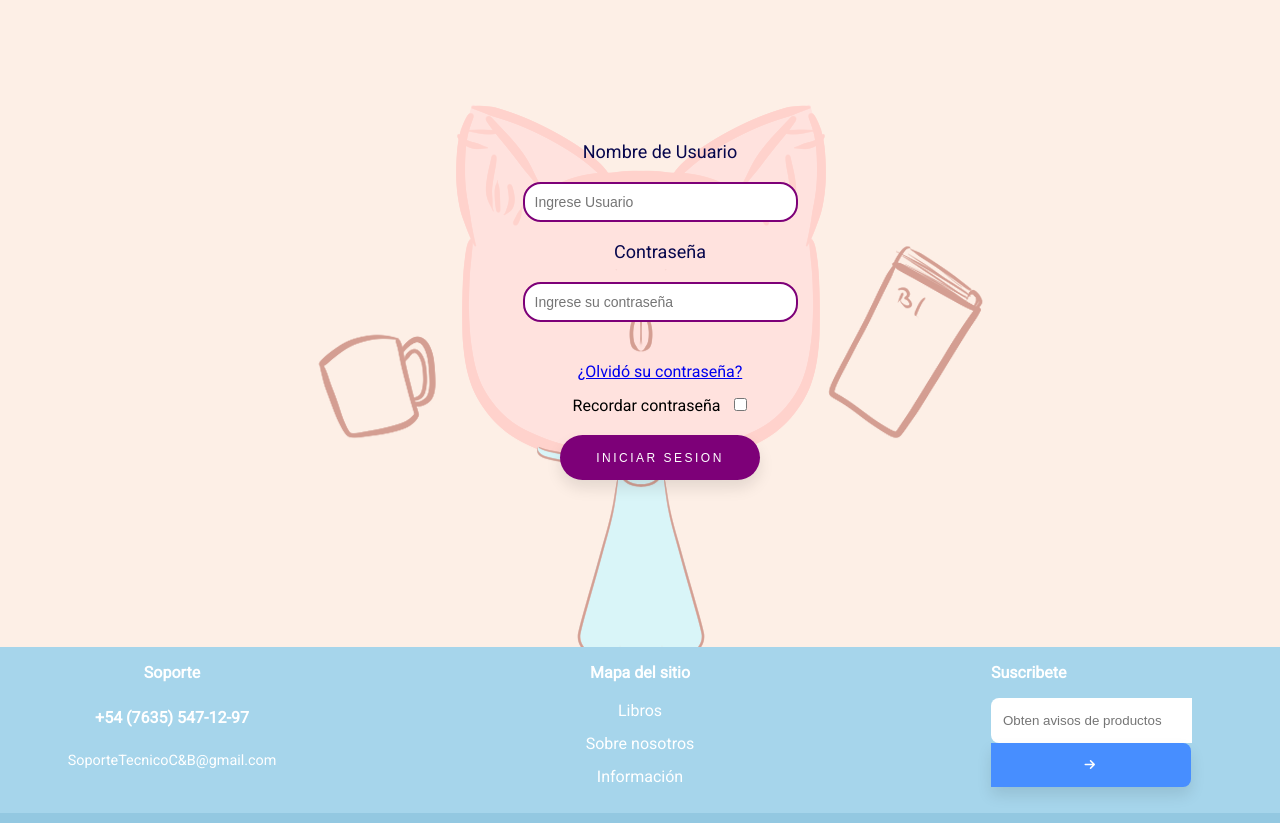
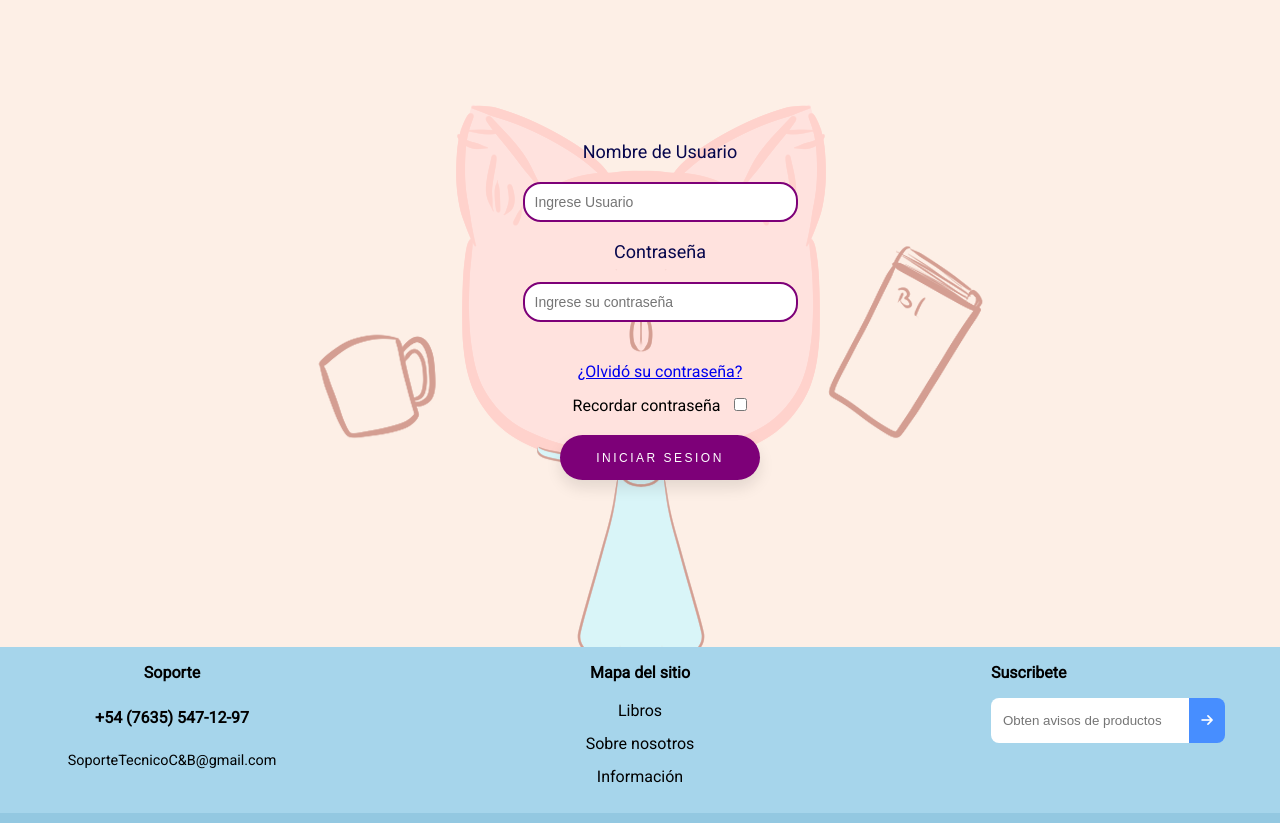
Before and after one commit to barrionuevoJ/CoffeAndBooks_sprint_2, a website: page views/login.html in a window 1280 px wide. Shown: the part 88-911 px from the top of the page. Drawn offline with Linux system fonts and the light colour scheme; files that its build step writes are made by us from their sources; files whose address does not match are found by name.

Commit message:
ajustes al footer en login y registro

```diff
--- a/public/css/styles-login.css
+++ b/public/css/styles-login.css
@@ -94,7 +94,7 @@ div.input-password {
 }
 
 
-button {
+.Caja-form button {
   width: 200px;
   padding: 1.3em 3em;
   font-size: 12px;
@@ -112,18 +112,18 @@ button {
   outline: none;
 }
 
-button:hover {
+.Caja-form button:hover {
   background-color: #23c483;
   box-shadow: 0px 15px 20px rgba(46, 229, 157, 0.4);
   color: #fff;
   transform: translateY(-7px);
 }
 
-button:active {
+.Caja-form button:active {
   transform: translateY(-1px);
 }
 
-.check input{
+.Caja-form .check input{
   accent-color: red;
   justify-items: right;
   margin: 0px 0px 10px 65px;
@@ -136,173 +136,7 @@ main{
 }
 
 
-form{
+.Caja-form form{
   display: flex;
   flex-direction: column;
 }
-
-
-footer {
-  display: flex;
-  flex-direction: column;
-  background-color: #7d0078;
-  color: white;
-}
-
-footer div.copyright {
-  color: white;
-}
-
-@media (min-width: 361px) {
-  footer div.footer-top {
-    display: flex;
-    justify-content: space-between;
-    padding: 2vh;
-    align-items: flex-start;
-}
-
-footer div.footer-left {
-    display: flex;
-    flex-direction: column;
-    align-items: center;
-}
-
-footer div.footer-left .contacts h4 {
-    padding: 10px 0px;
-    text-align: center;
-}
-
-footer div.footer-left p {
-    font-size: 0.9em;
-}
-
-footer div.footer-mid {
-    display: flex;
-    flex-direction: column;
-    align-items: center;
-}
-
-footer div.footer-mid .text p {
-    padding: 3px 0;
-    cursor: pointer;
-}
-
-footer div.footer-top .redes {
-    display: flex;
-    flex-direction: column;
-    align-items: center;
-}
-
-footer div.footer-top .redes i {
-    margin-right: 5px;
-    color: black;
-}
-
-footer div.footer-top .redes p {
-    padding: 5px 0;
-}
-
-footer div.subscribe {
-    display: none;
-}
-
-footer div.copyright {
-    text-align: center;
-    font-size: 1em;
-    background-color: #b607af;
-    border-top: none;
-}
-}
-
-@media (min-width: 1024px) {
-  footer div.footer-top {
-    display: flex;
-    justify-content: space-between;
-    padding: 7vh;
-    align-items: flex-start;
-}
-
-footer div.footer-left {
-    display: flex;
-    flex-direction: column;
-    align-items: center;
-}
-
-footer div.footer-left .contacts h4 {
-    padding: 10px 0px;
-    text-align: center;
-}
-
-footer div.footer-left p {
-    font-size: 0.9em;
-}
-
-footer div.footer-mid {
-    display: flex;
-    flex-direction: column;
-    align-items: center;
-}
-
-footer div.footer-mid .text p {
-    padding: 3px 0;
-}
-
-footer div.footer-top .redes {
-    display: none;
-}
-
-footer div.subscribe {
-    display: block;
-}
-
-footer div.subscribe div.mail {
-    display: flex;
-    margin-top: 2vh;
-}
-
-footer div.subscribe .mail button,
-footer div.subscribe .mail input {
-    padding: 15px 12px;
-    border-style: none;
-    outline: none;
-}
-
-footer div.subscribe .mail input {
-    border-radius: 8px 0 0 8px;
-}
-
-footer div.logoCopy {
-    display: flex;
-    align-items: center;
-    justify-content: center;
-}
-
-footer div.subscribe .mail button {
-    background-color: #478eff;
-    color: white;
-    cursor: pointer;
-    border-radius: 0 8px 8px 0;
-}
-
-footer div.logoCopy span {
-    width: 0;
-}
-
-
-footer div.copyright {
-    display: flex;
-    text-align: center;
-    font-size: 1em;
-    border-top: 1px solid #7a2e76;
-    padding: 5vh;
-    background-color: #7d0078;
-    width: 90%;
-}
-
-footer div.copyright span {
-    text-align: center;
-    font-size: 1em;
-    border-top: none;
-    width: 45%;
-  }
-}
--- a/public/css/styles-register.css
+++ b/public/css/styles-register.css
@@ -80,7 +80,7 @@ html{
 }
 
 
-button {
+.Caja-form button {
   width: 200px;
   padding: 1.3em 3em;
   font-size: 12px;
@@ -98,14 +98,14 @@ button {
   outline: none;
 }
 
-button:hover {
+.Caja-form button:hover {
   background-color: #23c483;
   box-shadow: 0px 15px 20px rgba(46, 229, 157, 0.4);
   color: #fff;
   transform: translateY(-7px);
 }
 
-button:active {
+.Caja-form button:active {
   transform: translateY(-1px);
 }
 
@@ -122,174 +122,7 @@ main{
 }
 
 
-form{
+.Caja-form form{
   display: flex;
   flex-direction: column;
 }
-
-
-footer {
-  display: flex;
-  flex-direction: column;
-  background-color: #7d0078;
-  color: white;
-}
-
-footer div.copyright {
-  color: white;
-}
-
-
-@media (min-width: 361px) {
-  footer div.footer-top {
-    display: flex;
-    justify-content: space-between;
-    padding: 2vh;
-    align-items: flex-start;
-  }
-
-  footer div.footer-left {
-      display: flex;
-      flex-direction: column;
-      align-items: center;
-  }
-
-  footer div.footer-left .contacts h4 {
-      padding: 10px 0px;
-      text-align: center;
-  }
-
-  footer div.footer-left p {
-      font-size: 0.9em;
-  }
-
-  footer div.footer-mid {
-      display: flex;
-      flex-direction: column;
-      align-items: center;
-  }
-
-  footer div.footer-mid .text p {
-      padding: 3px 0;
-      cursor: pointer;
-  }
-
-  footer div.footer-top .redes {
-      display: flex;
-      flex-direction: column;
-      align-items: center;
-  }
-
-  footer div.footer-top .redes i {
-      margin-right: 5px;
-      color: black;
-  }
-
-  footer div.footer-top .redes p {
-      padding: 5px 0;
-  }
-
-  footer div.subscribe {
-      display: none;
-  }
-
-  footer div.copyright {
-      text-align: center;
-      font-size: 1em;
-      background-color: #b607af;
-      border-top: none;
-  }
-}
-
-@media (min-width: 1024px) {
-  footer div.footer-top {
-    display: flex;
-    justify-content: space-between;
-    padding: 7vh;
-    align-items: flex-start;
-}
-
-footer div.footer-left {
-    display: flex;
-    flex-direction: column;
-    align-items: center;
-}
-
-footer div.footer-left .contacts h4 {
-    padding: 10px 0px;
-    text-align: center;
-}
-
-footer div.footer-left p {
-    font-size: 0.9em;
-}
-
-footer div.footer-mid {
-    display: flex;
-    flex-direction: column;
-    align-items: center;
-}
-
-footer div.footer-mid .text p {
-    padding: 3px 0;
-}
-
-footer div.footer-top .redes {
-    display: none;
-}
-
-footer div.subscribe {
-    display: block;
-}
-
-footer div.subscribe div.mail {
-    display: flex;
-    margin-top: 2vh;
-}
-
-footer div.subscribe .mail button,
-footer div.subscribe .mail input {
-    padding: 15px 12px;
-    border-style: none;
-    outline: none;
-}
-
-footer div.subscribe .mail input {
-    border-radius: 8px 0 0 8px;
-}
-
-footer div.logoCopy {
-    display: flex;
-    align-items: center;
-    justify-content: center;
-}
-
-footer div.subscribe .mail button {
-    background-color: #478eff;
-    color: white;
-    cursor: pointer;
-    border-radius: 0 8px 8px 0;
-}
-
-footer div.logoCopy span {
-    width: 0;
-}
-
-
-footer div.copyright {
-    display: flex;
-    text-align: center;
-    font-size: 1em;
-    border-top: 1px solid #7a2e76;
-    padding: 5vh;
-    background-color: #7d0078;
-    width: 90%;
-}
-
-footer div.copyright span {
-    text-align: center;
-    font-size: 1em;
-    border-top: none;
-    width: 45%;
-}
-}
```
Also changed, not shown: views/productDetail.html (+1 -0 lines).
